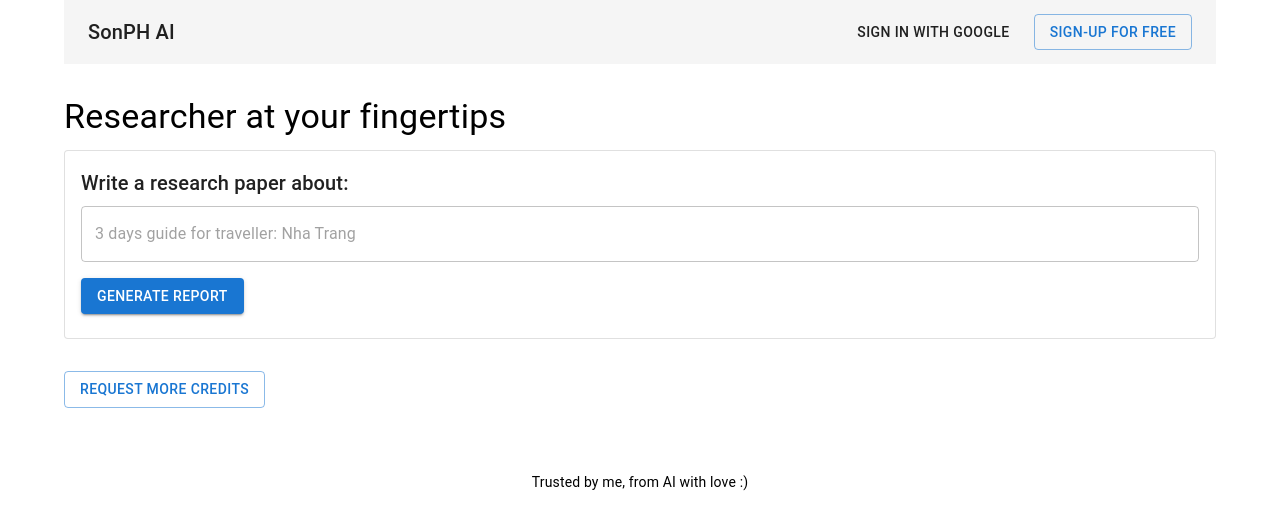
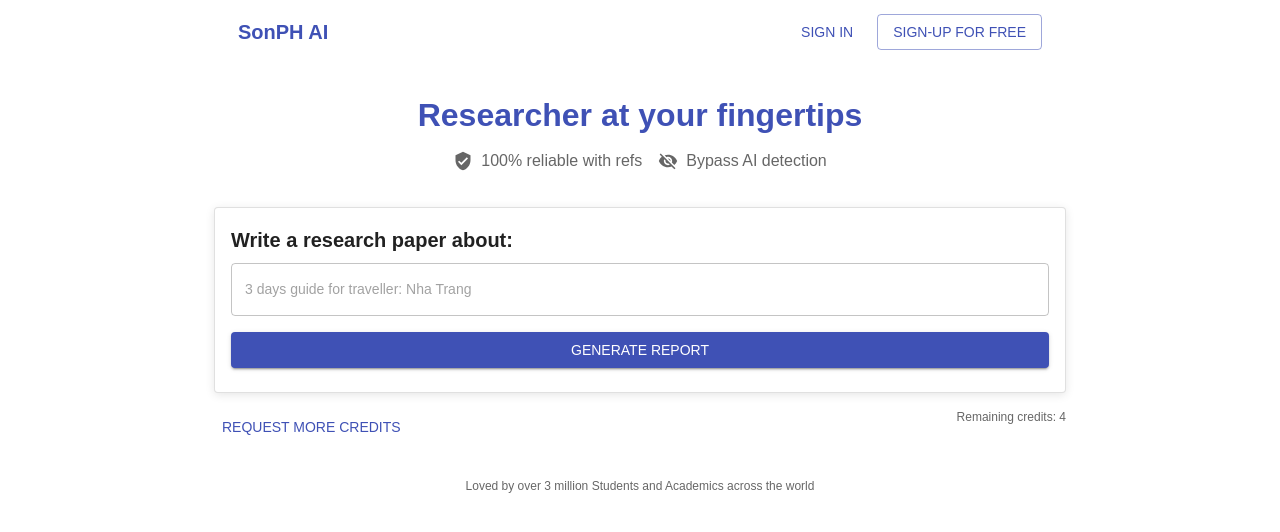
Before and after one commit to hungson175/researcher-frontend, a React (Create React App) app: page / in a window 1280 px wide. Shown: the top 532 px of the page. Built offline with nearby package versions, Linux system fonts and the light colour scheme; no server answers.

Commit message:
feat: nicer UI

```diff
--- a/src/App.js
+++ b/src/App.js
@@ -2,15 +2,44 @@
 import ReactMarkdown from 'react-markdown';
 import {
   AppBar, Toolbar, Typography, Button, TextField, Container,
-  Box, Card, CardContent, CardActions, Tab, Tabs, CircularProgress,
-  Avatar
+  Box, Card, CardContent, Tabs, Tab, CircularProgress,
+  Link
 } from '@mui/material';
 import { createTheme, ThemeProvider } from '@mui/material/styles';
+import VerifiedUserIcon from '@mui/icons-material/VerifiedUser';
+import VisibilityOffIcon from '@mui/icons-material/VisibilityOff';
 
-const theme = createTheme();
+const theme = createTheme({
+  typography: {
+    fontFamily: 'Arial, sans-serif',
+    h4: {
+      fontSize: '2rem',
+      fontWeight: 700,
+    },
+    h6: {
+      fontSize: '1.25rem',
+      fontWeight: 600,
+    },
+    subtitle1: {
+      fontSize: '1rem',
+    },
+    body1: {
+      fontSize: '0.875rem',
+    },
+    body2: {
+      fontSize: '0.75rem',
+    },
+  },
+  palette: {
+    primary: {
+      main: '#3f51b5',
+    },
+  },
+});
 
 // const WEBSOCKET_REPORT_API_URL = 'wss://researcher-backend.onrender.com/genreport';
 const WEBSOCKET_REPORT_API_URL = 'ws://localhost:8000/genreport';
+
 function App() {
   const [topic, setTopic] = useState('');
   const [placeholder, setPlaceholder] = useState('Generative AI impact on Software Development');
@@ -27,6 +56,7 @@
   const [reportContentEn, setReportContentEn] = useState('');
   const [reportContentVi, setReportContentVi] = useState('');
   const [activeTab, setActiveTab] = useState('en');
+  const [remainingCredits, setRemainingCredits] = useState(4);
 
   const connectWebSocket = () => {
     if (isConnecting) return;
@@ -176,23 +206,13 @@
 
   return (
     <ThemeProvider theme={theme}>
-      <Container maxWidth="lg">
-        <AppBar position="static" color="default" elevation={0}>
+      <Container maxWidth="md">
+        <AppBar position="static" color="transparent" elevation={0}>
           <Toolbar>
-            <Typography variant="h6" style={{ flexGrow: 1 }}>
+            <Typography variant="h6" style={{ flexGrow: 1, color: '#3f51b5', fontWeight: 'bold' }}>
               SonPH AI
             </Typography>
-            {user ? (
-              <>
-                <Typography variant="subtitle1" style={{ marginRight: '1rem' }}>
-                  Welcome, {user.name}
-                </Typography>
-                <Avatar alt={user.name} src={user.image} />
-                <Button color="inherit" onClick={handleSignOut}>Sign Out</Button>
-              </>
-            ) : (
-              <Button color="inherit" onClick={handleSignIn}>Sign In with Google</Button>
-            )}
+            <Button color="primary">Sign in</Button>
             <Button color="primary" variant="outlined" style={{ marginLeft: '1rem' }}>
               Sign-up for Free
             </Button>
@@ -200,11 +220,21 @@
         </AppBar>
 
         <Box my={4}>
-          <Typography variant="h4" gutterBottom>
+          <Typography variant="h4" gutterBottom align="center" style={{ color: '#3f51b5' }}>
             Researcher at your fingertips
           </Typography>
+          <Box display="flex" justifyContent="center" alignItems="center" mb={2}>
+            <VerifiedUserIcon fontSize="small" style={{ marginRight: '0.5rem', color: '#666' }} />
+            <Typography variant="subtitle1" style={{ color: '#666', marginRight: '1rem' }}>
+              100% reliable with refs
+            </Typography>
+            <VisibilityOffIcon fontSize="small" style={{ marginRight: '0.5rem', color: '#666' }} />
+            <Typography variant="subtitle1" style={{ color: '#666' }}>
+              Bypass AI detection
+            </Typography>
+          </Box>
 
-          <Card variant="outlined" style={{ marginBottom: '2rem' }}>
+          <Card variant="outlined" style={{ marginTop: '2rem', boxShadow: '0 2px 10px rgba(0,0,0,0.1)' }}>
             <CardContent>
               <Typography variant="h6" gutterBottom>
                 Write a research paper about:
@@ -223,6 +253,7 @@
                   type="submit"
                   variant="contained"
                   color="primary"
+                  fullWidth
                   disabled={isGenerating}
                   startIcon={isGenerating && <CircularProgress size={20} color="inherit" />}
                 >
@@ -232,19 +263,23 @@
             </CardContent>
           </Card>
 
-          <Button variant="outlined" color="primary" style={{ marginBottom: '2rem' }}>
+          <Box display="flex" justifyContent="space-between" mt={2}>
+            <Button variant="text" color="primary">
               Request More Credits
             </Button>
+            <Typography variant="body2" color="textSecondary">
+              Remaining credits: {remainingCredits}
+            </Typography>
+          </Box>
 
           {progress.length > 0 && (
-            <Card variant="outlined" style={{ marginBottom: '2rem' }}>
+            <Card variant="outlined" style={{ marginTop: '2rem' }}>
               <CardContent>
                 <Typography variant="h6" gutterBottom>
-                  Progress
+                  <Button onClick={() => setIsProgressVisible(!isProgressVisible)}>
+                    {isProgressVisible ? 'Hide Progress ▲' : 'Show Progress ▼'}
+                  </Button>
                 </Typography>
-                <Button onClick={() => setIsProgressVisible(!isProgressVisible)}>
-                  {isProgressVisible ? 'Hide Progress' : 'Show Progress'}
-                </Button>
                 {isProgressVisible && (
                   <Box mt={2}>
                     <textarea
@@ -269,14 +304,8 @@
           )}
 
           {isReportVisible && (
-            <Card variant="outlined">
+            <Card variant="outlined" style={{ marginTop: '2rem' }}>
               <CardContent>
-                <Typography variant="h5" gutterBottom>
-                  Generated Report
-                </Typography>
-                <Typography variant="subtitle1" gutterBottom>
-                  View the generated report in your preferred language.
-                </Typography>
                 <Tabs
                   value={activeTab}
                   onChange={(event, newValue) => setActiveTab(newValue)}
@@ -288,41 +317,37 @@
                   <Tab label="Vietnamese" value="vi" />
                 </Tabs>
                 <Box mt={2}>
-                  <div
-                    style={{
+                  <Typography variant="h6" gutterBottom>
+                    Here's your report on "{topic}":
+                  </Typography>
+                  <div style={{
                     width: '100%',
                     height: '300px',
                     overflowY: 'scroll',
                     border: '1px solid #ccc',
                     borderRadius: '4px',
-                      padding: '8px',
-                    }}
-                  >
+                    padding: '16px',
+                    marginBottom: '16px'
+                  }}>
                     <ReactMarkdown>
                       {activeTab === 'en' ? reportContentEn : reportContentVi}
                     </ReactMarkdown>
                   </div>
+                  <Typography variant="body2">
+                    View on GitHub Gist:{' '}
+                    <Link href={activeTab === 'en' ? reportLinkEn : reportLinkVi} target="_blank" rel="noopener noreferrer">
+                      {activeTab === 'en' ? 'English Version' : 'Vietnamese Version'}
+                    </Link>
+                  </Typography>
                 </Box>
               </CardContent>
-              <CardActions>
-                {reportLinkEn && (
-                  <Button href={reportLinkEn} target="_blank" rel="noopener noreferrer">
-                    View English report on GitHub Gist
-                  </Button>
-                )}
-                {reportLinkVi && (
-                  <Button href={reportLinkVi} target="_blank" rel="noopener noreferrer">
-                    View Vietnamese report on GitHub Gist
-                  </Button>
-                )}
-              </CardActions>
             </Card>
           )}
         </Box>
 
         <Box mt={4} mb={2} textAlign="center">
-          <Typography variant="body2">
-            Trusted by me, from AI with love :)
+          <Typography variant="body2" color="textSecondary">
+            Loved by over 3 million Students and Academics across the world
           </Typography>
         </Box>
       </Container>
```
Lines whose indentation alone changed are shown as unchanged.
